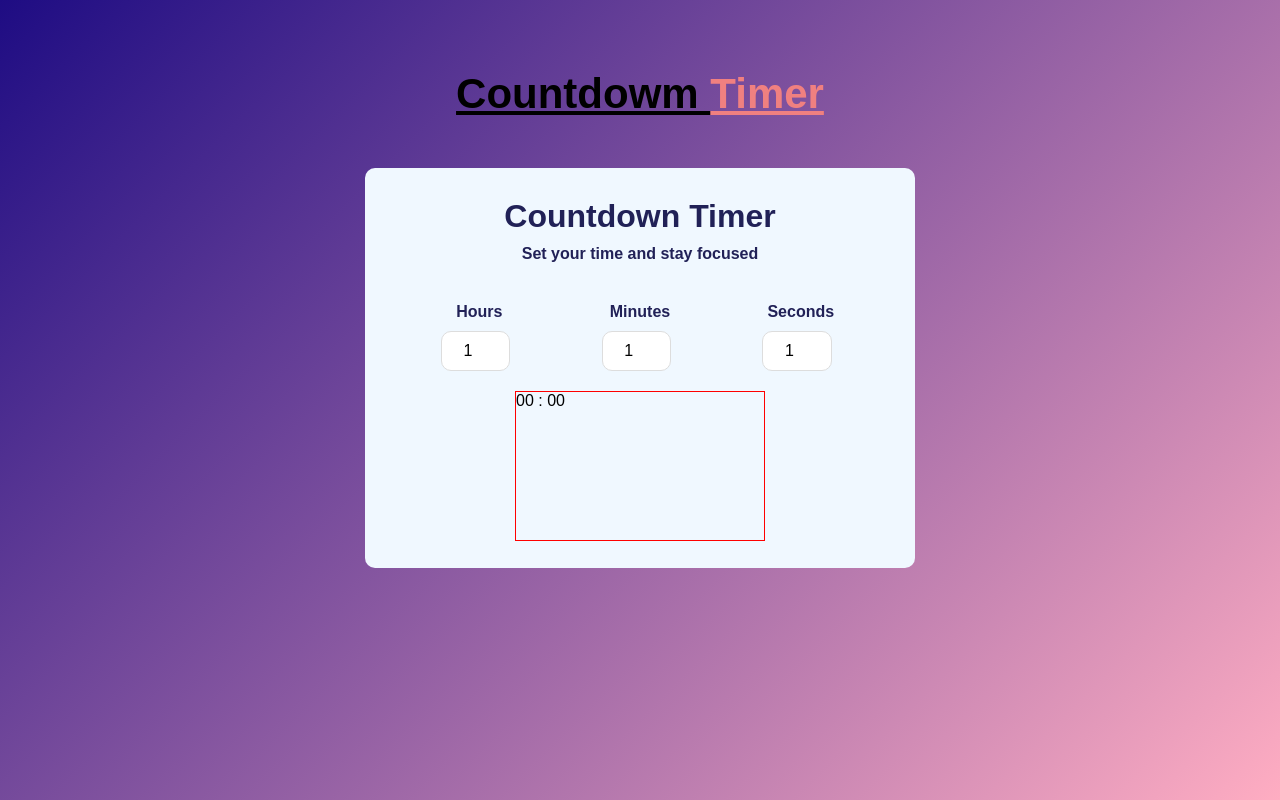
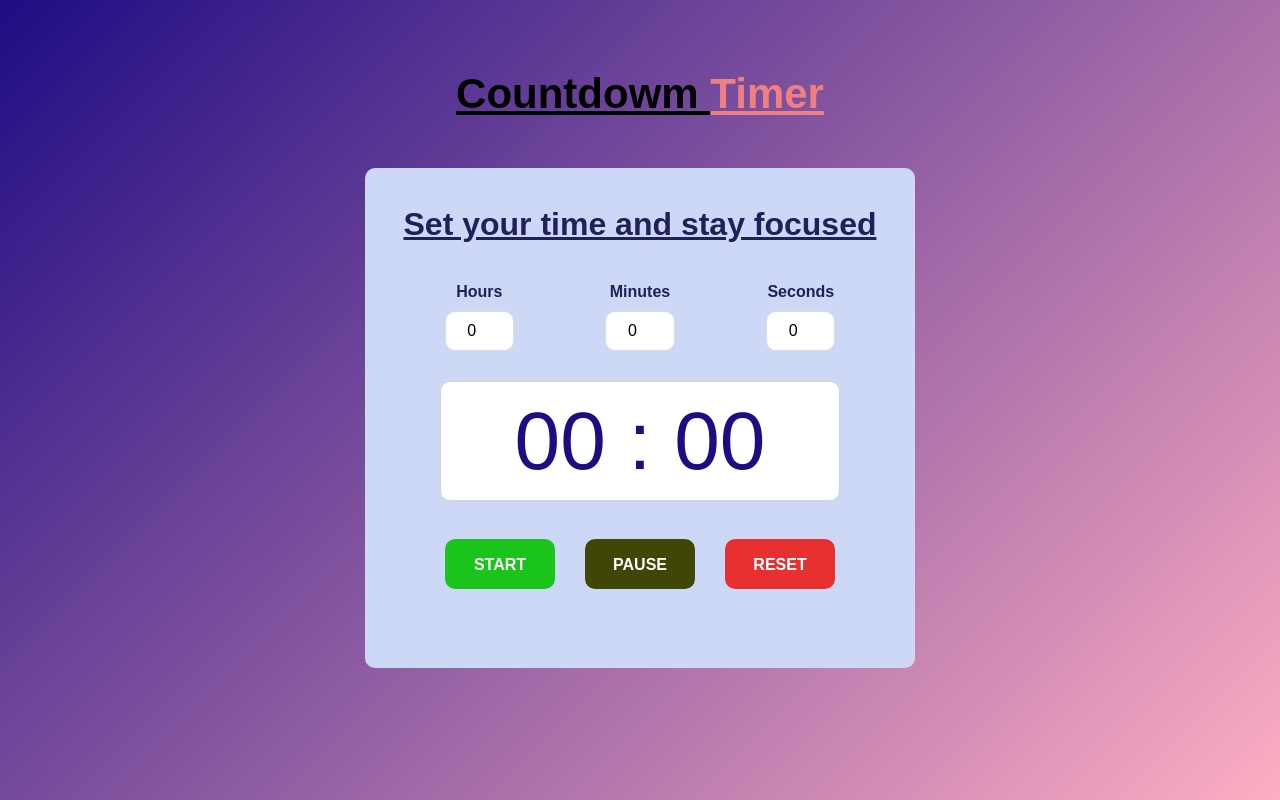
Before and after one commit to ljayakumar05/javascript-100-projects, a website: page 10_Countdown_Timer/index.html in a window 1280 px wide. Drawn offline with Linux system fonts and the light colour scheme.

Commit message:
add UI design added btn

```diff
--- a/10_Countdown_Timer/index.html
+++ b/10_Countdown_Timer/index.html
@@ -13,26 +13,31 @@
         <h2>Countdowm <span class="headText">Timer</span></h2>
     </div>
     <div class="countContainer">
-        <h1 class="countHead">Countdown Timer</h1>
         <h3 class="countHeadtwo">Set your time and stay focused</h3>
         <!-- Set time input -->
         <div class="timeSet">
             <div class="setInput">
                 <p>Hours</p>
-                <input type="number" id="input" class="input" min="0" max="59" value="1">
+                <input type="number" id="input" class="input" min="0" max="59" value="0">
             </div>
             <div class="setInput">
                 <p>Minutes</p>
-                <input type="number" id="input" class="input" min="0" max="59" value="1">
+                <input type="number" id="input" class="input" min="0" max="59" value="0">
             </div>
             <div class="setInput">
                 <p>Seconds</p>
-                <input type="number" id="input" class="input" min="0" max="59" value="1">
+                <input type="number" id="input" class="input" min="0" max="59" value="0">
             </div>
         </div>
         <!-- Time display -->
          <div class="timeDisplay">
-            <p>00 : 00</p>
+            <p class="displayTime">00 : 00</p>
+         </div>
+         <!-- Time control button -->
+         <div class="controlBtn">
+            <button class="timeBtn btnStart">Start</button>
+            <button class="timeBtn btnPause">Pause</button>
+            <button class="timeBtn btnReset">Reset</button>
          </div>
     </div>
 
--- a/10_Countdown_Timer/style.css
+++ b/10_Countdown_Timer/style.css
@@ -33,24 +33,24 @@ body {
 .countContainer{
     margin: 50px auto;
     width: 550px;
-    height: 400px;
+    height: 500px;
     border-radius: 10px;
-    background-color: aliceblue;
-}
-.countHead{
-    color: rgb(33, 33, 87);
-    text-align: center;
-    padding: 30px 0 10px 0;
+    background-color: rgb(205, 216, 247);
 }
 .countHeadtwo{
     text-align: center;
-    font-size: 16px;
+    font-size: 32px;
+    padding-top: 38px;
+    text-decoration: underline;
     color: rgb(33, 33, 87);
 }
 .timeSet{
     display: flex;
     justify-content: space-evenly;
     gap: 8px;
+}
+.setInput{
+    text-align: center;
 }
 .setInput p{
     color: rgb(33, 33, 87);
@@ -68,8 +68,73 @@ body {
     text-align: center;
 }
 .timeDisplay{
-    width: 250px;
-    height: 150px;
-    margin: 20px auto;
-    border: 1px solid red;
+    width: 400px;
+    height: 120px;
+    margin: 30px auto;
+    border: 1px solid lightgray;
+    background-color: white;
+    border-radius: 10px;
 }
+.displayTime{
+    display: flex;
+    justify-content: center;
+    align-items: center;
+    font-size: 82px;
+    padding-top: 12px;
+    color: #1e0c83;
+}
+.controlBtn{
+    display: flex;
+    justify-content: center;
+    gap: 20px;
+}
+.timeBtn{
+    height: 50px;
+    width: 110px;
+    margin: 8px 5px;
+    border-radius: 10px;
+    border: none;
+}
+.btnStart{
+    background-color: rgb(27, 196, 27);
+    color: #FFFF;
+    font-size: 16px;
+    font-weight: bold;
+    padding-top: 2px;
+    text-transform: uppercase;
+    cursor: pointer;
+    transition: transform 0.2s ease, box-shadow 0.2s ease;
+}
+.btnPause{
+    background-color: rgb(63, 70, 6);
+    color: #FFFF;
+    font-size: 16px;
+    font-weight: bold;
+    padding-top: 2px;
+    text-transform: uppercase;
+    cursor: pointer;
+    transition: transform 0.2s ease, box-shadow 0.2s ease;
+}
+.btnReset{
+    background-color: rgb(231, 49, 49);
+    color: #FFFF;
+    font-size: 16px;
+    font-weight: bold;
+    padding-top: 2px;
+    text-transform: uppercase;
+    cursor: pointer;
+    transition: transform 0.2s ease, box-shadow 0.2s ease;
+}
+.btnStart:hover,
+ .btnPause:hover,
+ .btnReset:hover{
+    box-shadow: 10px 10px 10px black;
+    border: 1px solid white;
+    transform: translateY(-3px);
+}
+.btnStart:active,
+.btnPause:active,
+.btnReset:active{
+    transform: translateY(2px);
+    box-shadow: 0 1px 3px rgba(0, 0, 0, 0.3);
+}
```
